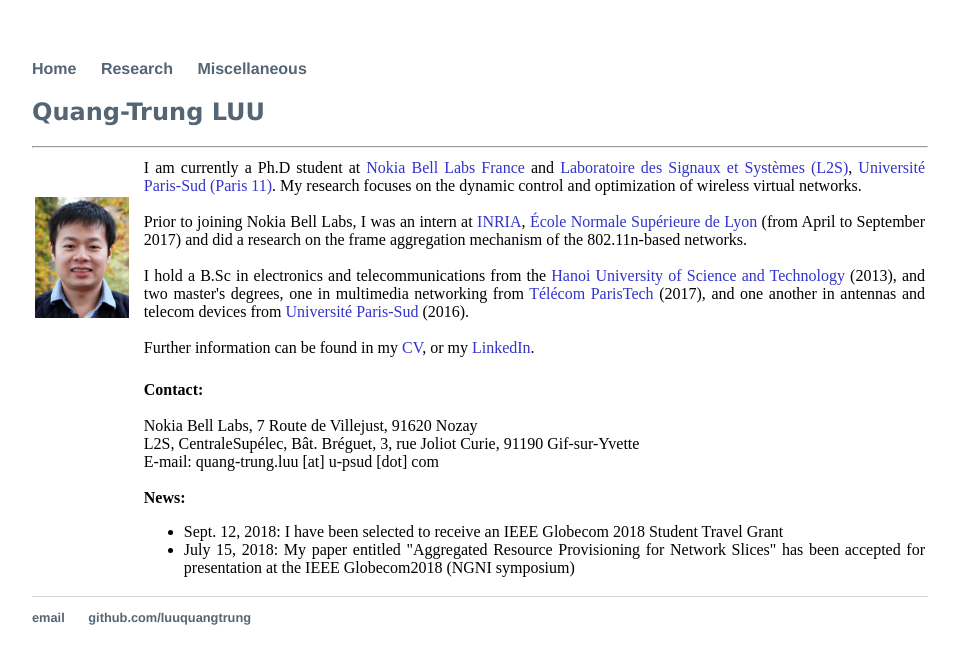
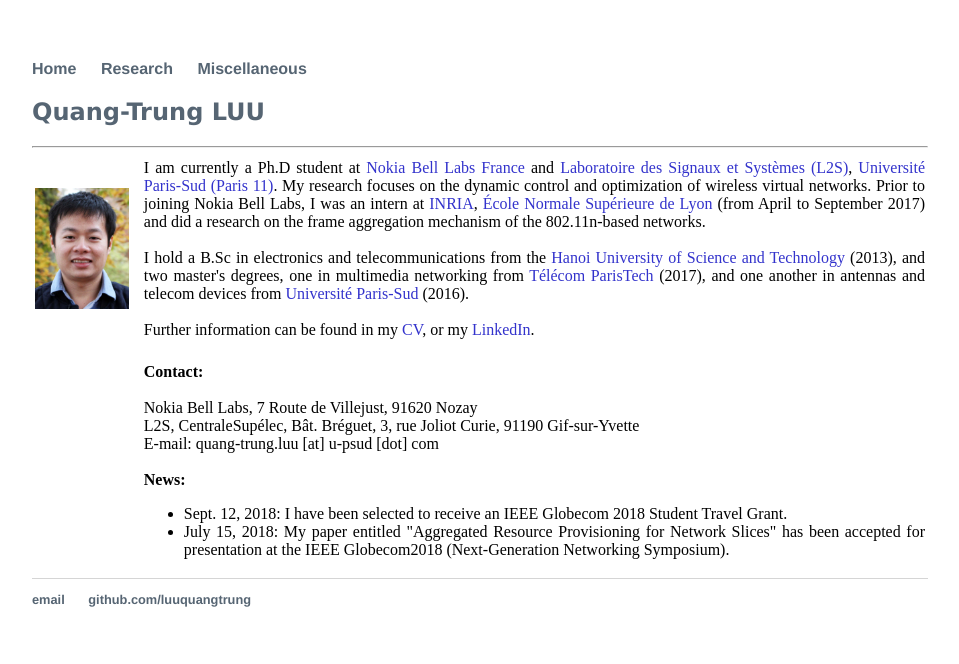
Before and after one commit to luuquangtrung/luuquangtrung.github.io_v1, a Jekyll site: the page built from index.html, in a window 1280 px wide. Shown: the top 664 px of the page, without its empty margins (160-1119 px from the left). Built offline with Jekyll 4.4.1, drawn with Linux system fonts in a browser that asks for light colours.

Commit message:
Update index.html

```diff
--- a/index.html
+++ b/index.html
@@ -21,9 +21,6 @@ title: Quang-Trung Luu
 			<a href="http://www.l2s.centralesupelec.fr/" target="_blank" rel="nofollow" style="color: #3333cc">Laboratoire des Signaux et Systèmes (L2S)</a>,
 			<a href="http://www.u-psud.fr/" target="_blank" rel="nofollow" style="color: #3333cc">Universit&eacute; Paris-Sud (Paris 11)</a>.
 			My research focuses on the dynamic control and optimization of wireless virtual networks.
-
-			<div>&nbsp;</div>
-
 			Prior to joining Nokia Bell Labs, I was an intern at <a href="https://team.inria.fr/dante/" style="color: #3333cc">INRIA</a>,
 			<a href="http://www.ens-lyon.fr/" style="color: #3333cc">École Normale Supérieure de Lyon</a> (from April to September 2017)
 			and did a research on the frame aggregation mechanism of the 802.11n-based networks.
@@ -58,9 +55,9 @@ title: Quang-Trung Luu
 			<div>&nbsp;</div>
 			<b>News:</b>
 			<ul>
-				<li> Sept. 12, 2018: I have been selected to receive an IEEE Globecom 2018 Student Travel Grant </li>
+				<li> Sept. 12, 2018: I have been selected to receive an IEEE Globecom 2018 Student Travel Grant. </li>
 				<li> July 15, 2018: My paper entitled "Aggregated Resource Provisioning for Network Slices" has been
-				accepted for presentation at the IEEE Globecom2018 (NGNI symposium)</li>
+				accepted for presentation at the IEEE Globecom2018 (Next-Generation Networking Symposium).</li>
 			</ul>
 		</td>
     </tr>
```
